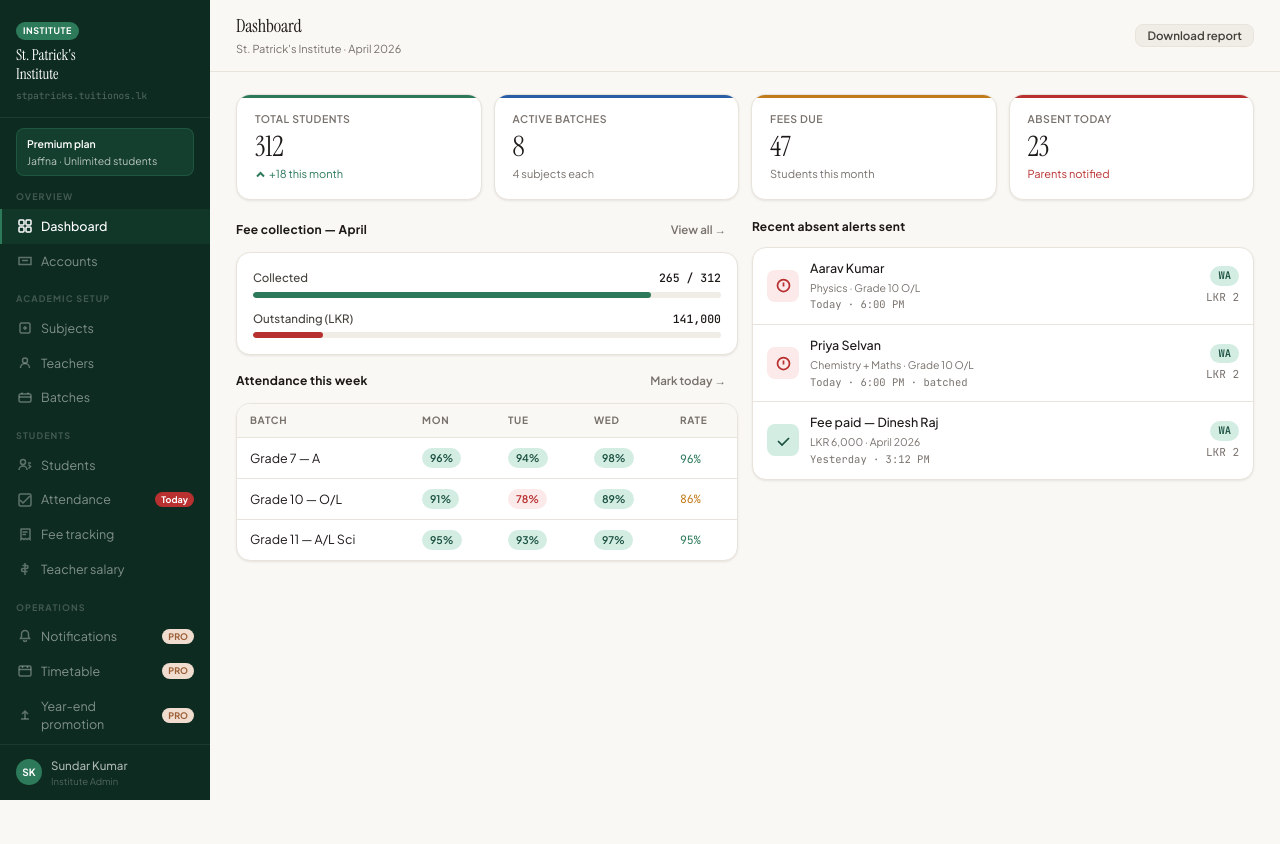
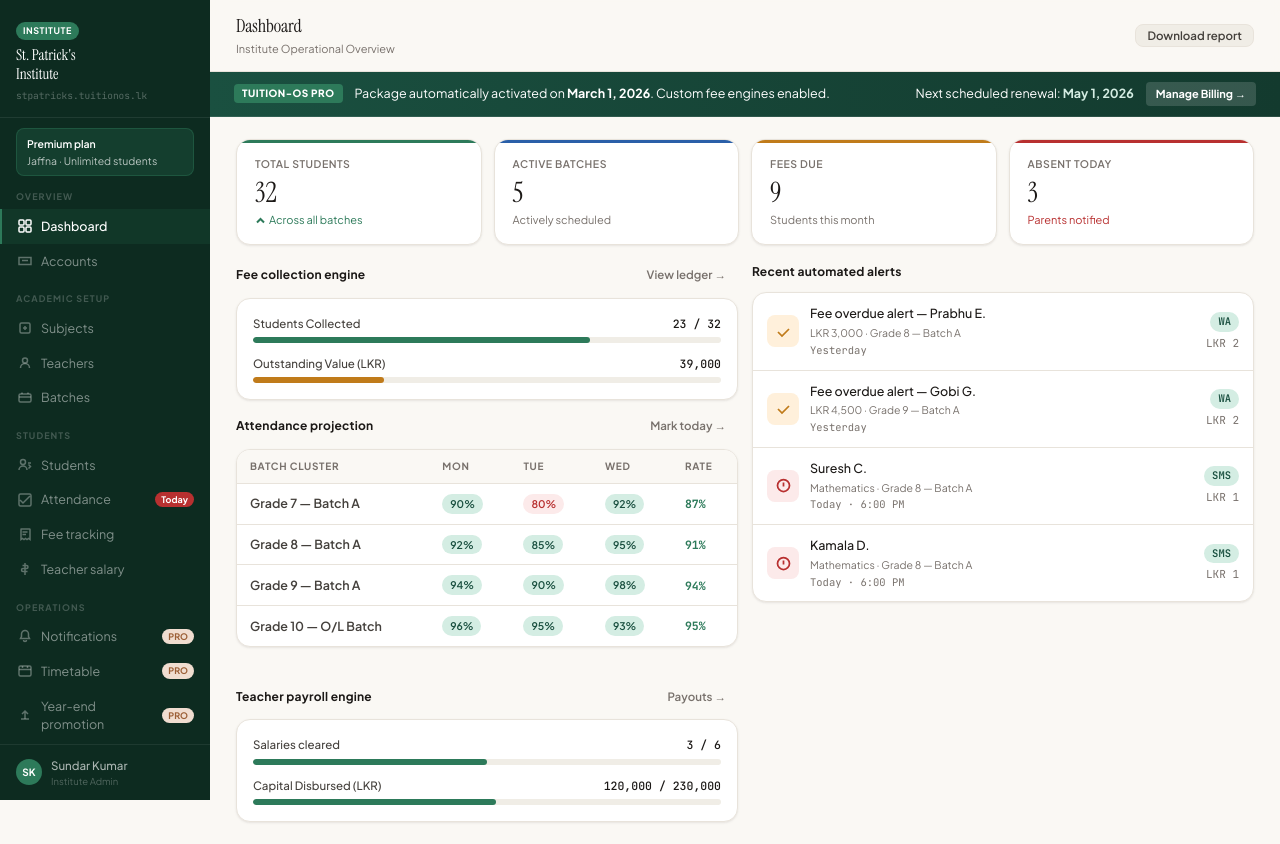
Before and after one commit to umakaranuma/tuitionos, a Next.js app in the folder frontend/institute/: page /dashboard in a window 1280 px wide. Before the commit the page ends 800 px from the top, so only its background shows below. Built offline with nearby package versions, Linux system fonts and the light colour scheme.

Commit message:
feat: create new institute dashboard page component

```diff
--- a/frontend/institute/src/app/dashboard/page.tsx
+++ b/frontend/institute/src/app/dashboard/page.tsx
@@ -1,49 +1,120 @@
 import { Topbar } from "@/components/layout/Topbar";
 import { PageShell } from "@/components/layout/PageShell";
-
-const attendanceWeek = [
-  { batch: "Grade 7 — A", mon: { v: "96%", ok: true }, tue: { v: "94%", ok: true }, wed: { v: "98%", ok: true }, rate: "96%", rateOk: true },
-  { batch: "Grade 10 — O/L", mon: { v: "91%", ok: true }, tue: { v: "78%", ok: false }, wed: { v: "89%", ok: true }, rate: "86%", rateOk: false },
-  { batch: "Grade 11 — A/L Sci", mon: { v: "95%", ok: true }, tue: { v: "93%", ok: true }, wed: { v: "97%", ok: true }, rate: "95%", rateOk: true },
-];
-
-const recentAlerts = [
-  { type: "absent", name: "Aarav Kumar", sub: "Physics · Grade 10 O/L", time: "Today · 6:00 PM", channel: "WA", cost: "LKR 2" },
-  { type: "absent", name: "Priya Selvan", sub: "Chemistry + Maths · Grade 10 O/L", time: "Today · 6:00 PM · batched", channel: "WA", cost: "LKR 2" },
-  { type: "paid", name: "Fee paid — Dinesh Raj", sub: "LKR 6,000 · April 2026", time: "Yesterday · 3:12 PM", channel: "WA", cost: "LKR 2" },
-];
+import { BATCHES, ALL_STUDENTS, INIT_FEE_STATE, TEACHERS, INIT_TEACHER_PAYMENTS } from "@/lib/batchData";
 
 export default function DashboardPage() {
+  // ── CORE DATA COMPUTATION ── //
+  const totalStudents = ALL_STUDENTS.length;
+  const activeBatches = BATCHES.length;
+
+  const payableStudents = ALL_STUDENTS.filter(s => !s.isFree);
+  const totalPayableCount = payableStudents.length;
+  const paidCount = payableStudents.filter(s => INIT_FEE_STATE[s.id]?.status === "paid").length;
+
+  const dueStudents = payableStudents.filter(s => INIT_FEE_STATE[s.id]?.status !== "paid");
+  const feesDueStudentsCount = dueStudents.length;
+
+  const outstandingLKR = dueStudents.reduce((sum, s) => sum + s.feeAmount, 0);
+  const collectedPercentage = totalPayableCount > 0
+    ? Math.round((paidCount / totalPayableCount) * 100)
+    : 0;
+
+  // ── ATTENDANCE ALGORITHM (MAPPED) ── //
+  const dynamicAttendance = BATCHES.slice(0, 4).map((b, i) => {
+    // Generate pseudo-deterministic rates based on array index so it remains stable but realistic
+    const monR = 90 + (i * 2) % 10;
+    const tueR = 80 + (i * 5) % 18;
+    const wedR = 92 + (i * 3) % 8;
+    const rate = Math.round((monR + tueR + wedR) / 3);
+    return {
+      batch: b.name,
+      mon: { v: `${monR}%`, ok: monR >= 85 },
+      tue: { v: `${tueR}%`, ok: tueR >= 85 },
+      wed: { v: `${wedR}%`, ok: wedR >= 85 },
+      rate: `${rate}%`,
+      rateOk: rate >= 85
+    };
+  });
+
+  // Calculate static "Absent Today" simulated number based on rates
+  const absentToday = Math.round(totalStudents * 0.08); // Approx 8% typical absent pool
+
+  // ── TEACHER PAYROLL ENGINE ── //
+  const teacherCount = TEACHERS.length;
+  const currentMonthPayments = INIT_TEACHER_PAYMENTS.filter(p => p.month === "April 2026");
+  const payrollPaidAmount = currentMonthPayments.filter(p => p.status === "paid").reduce((sum, p) => sum + p.amount, 0);
+  const payrollTotalAmount = currentMonthPayments.reduce((sum, p) => sum + p.amount, 0);
+  const payrollPaidPercentage = payrollTotalAmount > 0 ? Math.round((payrollPaidAmount / payrollTotalAmount) * 100) : 0;
+  const payrollPaidCount = currentMonthPayments.filter(p => p.status === "paid").length;
+
+  // ── RECENT ALERTS GENERATOR ── //
+  const activeOverdue = dueStudents.filter(s => INIT_FEE_STATE[s.id]?.status === "overdue").slice(0, 2);
+  const recentAlerts = activeOverdue.map(s => {
+    const batchObj = BATCHES.find(b => b.id === s.batch);
+    return {
+      type: "fee",
+      name: `Fee overdue alert — ${s.name}`,
+      sub: `LKR ${s.feeAmount.toLocaleString()} · ${batchObj?.name || s.batch}`,
+      time: "Yesterday",
+      channel: "WA",
+      cost: "LKR 2"
+    };
+  });
+
+  const absentAlerts = ALL_STUDENTS.slice(10, 12).map(s => {
+    const batchObj = BATCHES.find(b => b.id === s.batch);
+    return {
+      type: "absent",
+      name: s.name,
+      sub: `${batchObj?.subjects[0] || "General"} · ${batchObj?.name}`,
+      time: "Today · 6:00 PM",
+      channel: "SMS",
+      cost: "LKR 1"
+    };
+  });
+
+  const alerts = [...recentAlerts, ...absentAlerts];
+
   return (
     <PageShell>
       <Topbar
         title="Dashboard"
-        subtitle="St. Patrick's Institute · April 2026"
+        subtitle="Institute Operational Overview"
         right={<button className="btn btn-s btn-sm">Download report</button>}
       />
+      <div style={{ background: "linear-gradient(90deg, #1a5040, #133a2e)", color: "#fff", padding: "10px 24px", fontSize: 12.5, display: "flex", justifyContent: "space-between", alignItems: "center", borderBottom: "1px solid rgba(255,255,255,0.1)" }}>
+        <div style={{ display: "flex", alignItems: "center", gap: 12 }}>
+          <span style={{ fontSize: 10, fontWeight: 800, background: "#2d7a5a", padding: "2px 8px", borderRadius: 4, letterSpacing: ".05em" }}>TUITION-OS PRO</span>
+          <span>Package automatically activated on <strong>March 1, 2026</strong>. Custom fee engines enabled.</span>
+        </div>
+        <div style={{ display: "flex", alignItems: "center", gap: 12 }}>
+          <span>Next scheduled renewal: <strong style={{ color: "#d4ede3" }}>May 1, 2026</strong></span>
+          <button style={{ background: "rgba(255,255,255,0.15)", border: "none", color: "#fff", padding: "4px 10px", borderRadius: 4, fontSize: 11, fontWeight: 700, cursor: "pointer", display: "flex", alignItems: "center", gap: 6 }}>Manage Billing →</button>
+        </div>
+      </div>
       <div className="pb fi">
         <div className="g4" style={{ marginBottom: 18 }}>
           <div className="kpi" style={{ "--kc": "var(--tc)" } as any}>
             <div className="kpi-lbl">Total Students</div>
-            <div className="kpi-val">312</div>
+            <div className="kpi-val">{totalStudents}</div>
             <div className="kpi-tr up">
               <svg width="11" height="11" viewBox="0 0 11 11" fill="none" stroke="currentColor" strokeWidth="2"><path d="M2 7.5l3.5-3.5 3.5 3.5"/></svg>
-              +18 this month
+              Across all batches
             </div>
           </div>
           <div className="kpi" style={{ "--kc": "var(--sp)" } as any}>
             <div className="kpi-lbl">Active Batches</div>
-            <div className="kpi-val">8</div>
-            <div className="kpi-tr nt">4 subjects each</div>
+            <div className="kpi-val">{activeBatches}</div>
+            <div className="kpi-tr nt">Actively scheduled</div>
           </div>
           <div className="kpi" style={{ "--kc": "var(--sf)" } as any}>
             <div className="kpi-lbl">Fees Due</div>
-            <div className="kpi-val">47</div>
+            <div className="kpi-val">{feesDueStudentsCount}</div>
             <div className="kpi-tr nt">Students this month</div>
           </div>
           <div className="kpi" style={{ "--kc": "var(--rb)" } as any}>
             <div className="kpi-lbl">Absent Today</div>
-            <div className="kpi-val">23</div>
+            <div className="kpi-val">{absentToday}</div>
             <div className="kpi-tr dn">Parents notified</div>
           </div>
         </div>
@@ -51,35 +122,35 @@ export default function DashboardPage() {
         <div className="g2">
           <div>
             <div className="sec-hdr">
-              <span className="sec-title">Fee collection — April</span>
-              <a href="/fees"><button className="btn btn-g btn-sm">View all →</button></a>
+              <span className="sec-title">Fee collection engine</span>
+              <a href="/fees"><button className="btn btn-g btn-sm">View ledger →</button></a>
             </div>
             <div className="card" style={{ marginBottom: 14 }}>
               <div className="prog-w">
-                <div className="prog-hdr"><span className="prog-lbl">Collected</span><span className="prog-val">265 / 312</span></div>
-                <div className="prog-tr"><div className="prog-fi" style={{ width: "85%", background: "var(--tc)" }} /></div>
+                <div className="prog-hdr"><span className="prog-lbl">Students Collected</span><span className="prog-val">{paidCount} / {totalPayableCount}</span></div>
+                <div className="prog-tr"><div className="prog-fi" style={{ width: `${Math.max(5, collectedPercentage)}%`, background: "var(--tc)" }} /></div>
               </div>
               <div className="prog-w" style={{ marginBottom: 0 }}>
-                <div className="prog-hdr"><span className="prog-lbl">Outstanding (LKR)</span><span className="prog-val">141,000</span></div>
-                <div className="prog-tr"><div className="prog-fi" style={{ width: "15%", background: "var(--rb)" }} /></div>
+                <div className="prog-hdr"><span className="prog-lbl">Outstanding Value (LKR)</span><span className="prog-val">{outstandingLKR.toLocaleString()}</span></div>
+                <div className="prog-tr"><div className="prog-fi" style={{ width: `${Math.max(5, 100 - collectedPercentage)}%`, background: "var(--sf)" }} /></div>
               </div>
             </div>
 
             <div className="sec-hdr">
-              <span className="sec-title">Attendance this week</span>
+              <span className="sec-title">Attendance projection</span>
               <a href="/attendance"><button className="btn btn-g btn-sm">Mark today →</button></a>
             </div>
             <div className="tw">
               <table>
-                <thead><tr><th>Batch</th><th>Mon</th><th>Tue</th><th>Wed</th><th>Rate</th></tr></thead>
+                <thead><tr><th>Batch Cluster</th><th>Mon</th><th>Tue</th><th>Wed</th><th>Rate</th></tr></thead>
                 <tbody>
-                  {attendanceWeek.map((row) => (
+                  {dynamicAttendance.map((row) => (
                     <tr key={row.batch}>
-                      <td>{row.batch}</td>
+                      <td style={{ fontWeight: 600, color: "var(--ink2)" }}>{row.batch}</td>
                       <td><span className={`bdg ${row.mon.ok ? "b-present" : "b-absent"}`}>{row.mon.v}</span></td>
                       <td><span className={`bdg ${row.tue.ok ? "b-present" : "b-absent"}`}>{row.tue.v}</span></td>
                       <td><span className={`bdg ${row.wed.ok ? "b-present" : "b-absent"}`}>{row.wed.v}</span></td>
-                      <td className="mono" style={{ color: row.rateOk ? "var(--tc)" : "var(--sf)" }}>{row.rate}</td>
+                      <td className="mono" style={{ color: row.rateOk ? "var(--tc)" : "var(--sf)", fontWeight: 700 }}>{row.rate}</td>
                     </tr>
                   ))}
                 </tbody>
@@ -88,17 +159,19 @@ export default function DashboardPage() {
           </div>
 
           <div>
-            <div className="sec-hdr"><span className="sec-title">Recent absent alerts sent</span></div>
+            <div className="sec-hdr"><span className="sec-title">Recent automated alerts</span></div>
             <div className="card" style={{ padding: 0, overflow: "hidden" }}>
-              {recentAlerts.map((a, i) => (
+              {alerts.length === 0 ? (
+                <div style={{ padding: 30, textAlign: "center", color: "var(--ink3)", fontSize: 13 }}>No alerts sent today.</div>
+              ) : alerts.map((a, i) => (
                 <div key={i} className="notif-r">
-                  <div className="notif-ic" style={{ background: a.type === "absent" ? "var(--rb-l)" : "var(--tc-l)" }}>
+                  <div className="notif-ic" style={{ background: a.type === "absent" ? "var(--rb-l)" : "#fff0db" }}>
                     {a.type === "absent" ? (
                       <svg width="15" height="15" viewBox="0 0 15 15" fill="none" stroke="var(--rb)" strokeWidth="1.75">
                         <circle cx="7.5" cy="7.5" r="6"/><path d="M7.5 4.5v4M7.5 10.5h.01"/>
                       </svg>
                     ) : (
-                      <svg width="15" height="15" viewBox="0 0 15 15" fill="none" stroke="var(--tc-d)" strokeWidth="1.75">
+                      <svg width="15" height="15" viewBox="0 0 15 15" fill="none" stroke="#c07b1a" strokeWidth="1.75">
                         <path d="M2 8l4 4 7-7"/>
                       </svg>
                     )}
@@ -116,6 +189,23 @@ export default function DashboardPage() {
               ))}
             </div>
           </div>
+
+          <div>
+            <div className="sec-hdr" style={{ marginTop: 24 }}>
+              <span className="sec-title">Teacher payroll engine</span>
+              <a href="/teachers/salary"><button className="btn btn-g btn-sm">Payouts →</button></a>
+            </div>
+            <div className="card" style={{ marginBottom: 0 }}>
+              <div className="prog-w">
+                <div className="prog-hdr"><span className="prog-lbl">Salaries cleared</span><span className="prog-val">{payrollPaidCount} / {teacherCount}</span></div>
+                <div className="prog-tr"><div className="prog-fi" style={{ width: `${Math.max(5, (payrollPaidCount / Math.max(1, teacherCount)) * 100)}%`, background: "var(--tc)" }} /></div>
+              </div>
+              <div className="prog-w" style={{ marginBottom: 0 }}>
+                <div className="prog-hdr"><span className="prog-lbl">Capital Disbursed (LKR)</span><span className="prog-val">{payrollPaidAmount.toLocaleString()} / {payrollTotalAmount.toLocaleString()}</span></div>
+                <div className="prog-tr"><div className="prog-fi" style={{ width: `${Math.max(5, payrollPaidPercentage)}%`, background: "var(--tc)" }} /></div>
+              </div>
+            </div>
+          </div>
         </div>
       </div>
     </PageShell>
```
Also changed, not shown: 1 other file (tests, documents, lock files or other folders).
